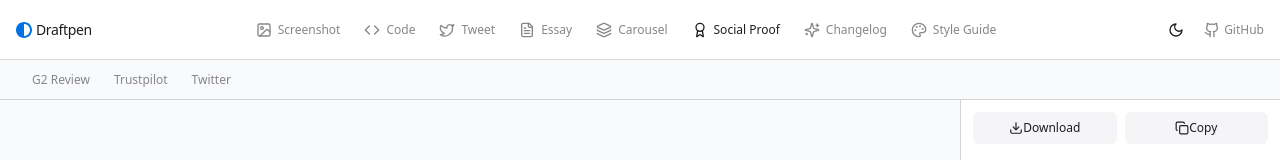
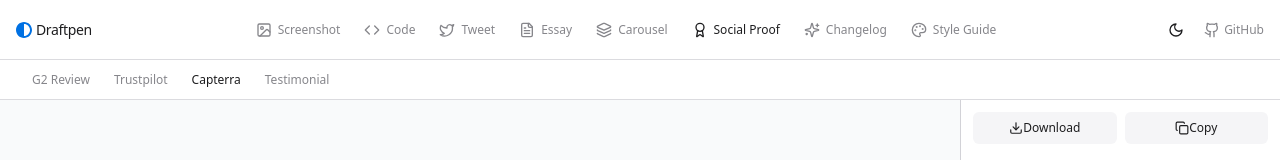
Before and after one commit to craftyme/draftpen, a Next.js app: page /social-proof/capterra in a window 1280 px wide. Shown: the top 160 px of the page. Built offline with nearby package versions, Linux system fonts and the light colour scheme.

Commit message:
refining

```diff
--- a/src/app/globals.css
+++ b/src/app/globals.css
@@ -195,6 +195,21 @@ select:disabled,
   font-weight: 400;
 }
 
+/* Secondary Navigation Tabs - Apple-style */
+.secondary-nav-tabs {
+  @apply overflow-hidden;
+}
+
+.secondary-nav-tabs [data-state="active"] {
+  @apply bg-white dark:bg-gray-900 shadow-none;
+  transition: all 0.2s cubic-bezier(0.25, 0.1, 0.25, 1);
+}
+
+.secondary-nav-tabs [data-state="inactive"] {
+  @apply text-[#86868b] dark:text-gray-400 hover:text-[#1d1d1f] dark:hover:text-gray-200;
+  transition: all 0.2s cubic-bezier(0.25, 0.1, 0.25, 1);
+}
+
 .nav-backdrop {
   background-color: rgba(255, 255, 255, 0.8);
   backdrop-filter: blur(20px);
--- a/src/app/style-guide/page.tsx
+++ b/src/app/style-guide/page.tsx
@@ -274,6 +274,50 @@ export default function StyleGuidePage() {
                     </div>
                   </div>
                 </div>
+
+                <div>
+                  <h4 className="text-sm font-medium mb-4">Tabs</h4>
+                  <div className="space-y-6">
+                    <div>
+                      <p className="text-sm mb-2">Default Tabs</p>
+                      <Tabs defaultValue="tab1" className="w-full">
+                        <TabsList>
+                          <TabsTrigger value="tab1">Tab 1</TabsTrigger>
+                          <TabsTrigger value="tab2">Tab 2</TabsTrigger>
+                          <TabsTrigger value="tab3">Tab 3</TabsTrigger>
+                        </TabsList>
+                        <TabsContent value="tab1" className="p-4 mt-2 border rounded-md">
+                          Tab 1 content
+                        </TabsContent>
+                        <TabsContent value="tab2" className="p-4 mt-2 border rounded-md">
+                          Tab 2 content
+                        </TabsContent>
+                        <TabsContent value="tab3" className="p-4 mt-2 border rounded-md">
+                          Tab 3 content
+                        </TabsContent>
+                      </Tabs>
+                    </div>
+
+                    <div>
+                      <p className="text-sm mb-2">Secondary Navigation Tabs</p>
+                      <div className="border-b">
+                        <Tabs defaultValue="tab1" className="w-auto">
+                          <TabsList className="h-8 bg-transparent p-1 rounded-lg">
+                            <TabsTrigger value="tab1" className="h-6 rounded transition-all text-xs px-3 py-1">
+                              First Tab
+                            </TabsTrigger>
+                            <TabsTrigger value="tab2" className="h-6 rounded transition-all text-xs px-3 py-1">
+                              Second Tab
+                            </TabsTrigger>
+                            <TabsTrigger value="tab3" className="h-6 rounded transition-all text-xs px-3 py-1">
+                              Third Tab
+                            </TabsTrigger>
+                          </TabsList>
+                        </Tabs>
+                      </div>
+                    </div>
+                  </div>
+                </div>
               </CardContent>
             </Card>
           </TabsContent>
--- a/src/components/layout/SocialProofLayout.tsx
+++ b/src/components/layout/SocialProofLayout.tsx
@@ -23,17 +23,36 @@ const SocialProofLayout = ({
   return (
     <div className="flex flex-col min-h-[calc(100vh-80px)] h-full">
       {/* Secondary Navigation */}
-      <div className="h-[40px] shrink-0 border-b bg-gray-50 dark:bg-gray-900 px-4 flex items-center">
-        <Tabs defaultValue={activeSubTab} className="w-auto">
-          <TabsList className="h-7 bg-transparent">
-            <TabsTrigger value="g2" asChild className="text-xs px-3 py-1 h-7">
+      <div className="h-[40px] shrink-0 border-b nav-backdrop sticky top-0 z-10 px-4 flex items-center">
+        <Tabs defaultValue={activeSubTab} className="w-auto secondary-nav-tabs">
+          <TabsList className="h-8 bg-transparent p-1 rounded-lg">
+            <TabsTrigger
+              value="g2"
+              asChild
+              className="h-6 rounded transition-all text-xs px-3 py-1"
+            >
               <Link href="/social-proof/g2">G2 Review</Link>
             </TabsTrigger>
-            <TabsTrigger value="trustpilot" asChild className="text-xs px-3 py-1 h-7">
+            <TabsTrigger
+              value="trustpilot"
+              asChild
+              className="h-6 rounded transition-all text-xs px-3 py-1"
+            >
               <Link href="/social-proof/trustpilot">Trustpilot</Link>
             </TabsTrigger>
-            <TabsTrigger value="twitter" asChild className="text-xs px-3 py-1 h-7">
-              <Link href="/social-proof/twitter">Twitter</Link>
+            <TabsTrigger
+              value="capterra"
+              asChild
+              className="h-6 rounded transition-all text-xs px-3 py-1"
+            >
+              <Link href="/social-proof/capterra">Capterra</Link>
+            </TabsTrigger>
+            <TabsTrigger
+              value="testimonial"
+              asChild
+              className="h-6 rounded transition-all text-xs px-3 py-1"
+            >
+              <Link href="/social-proof/testimonial">Testimonial</Link>
             </TabsTrigger>
           </TabsList>
         </Tabs>
```
